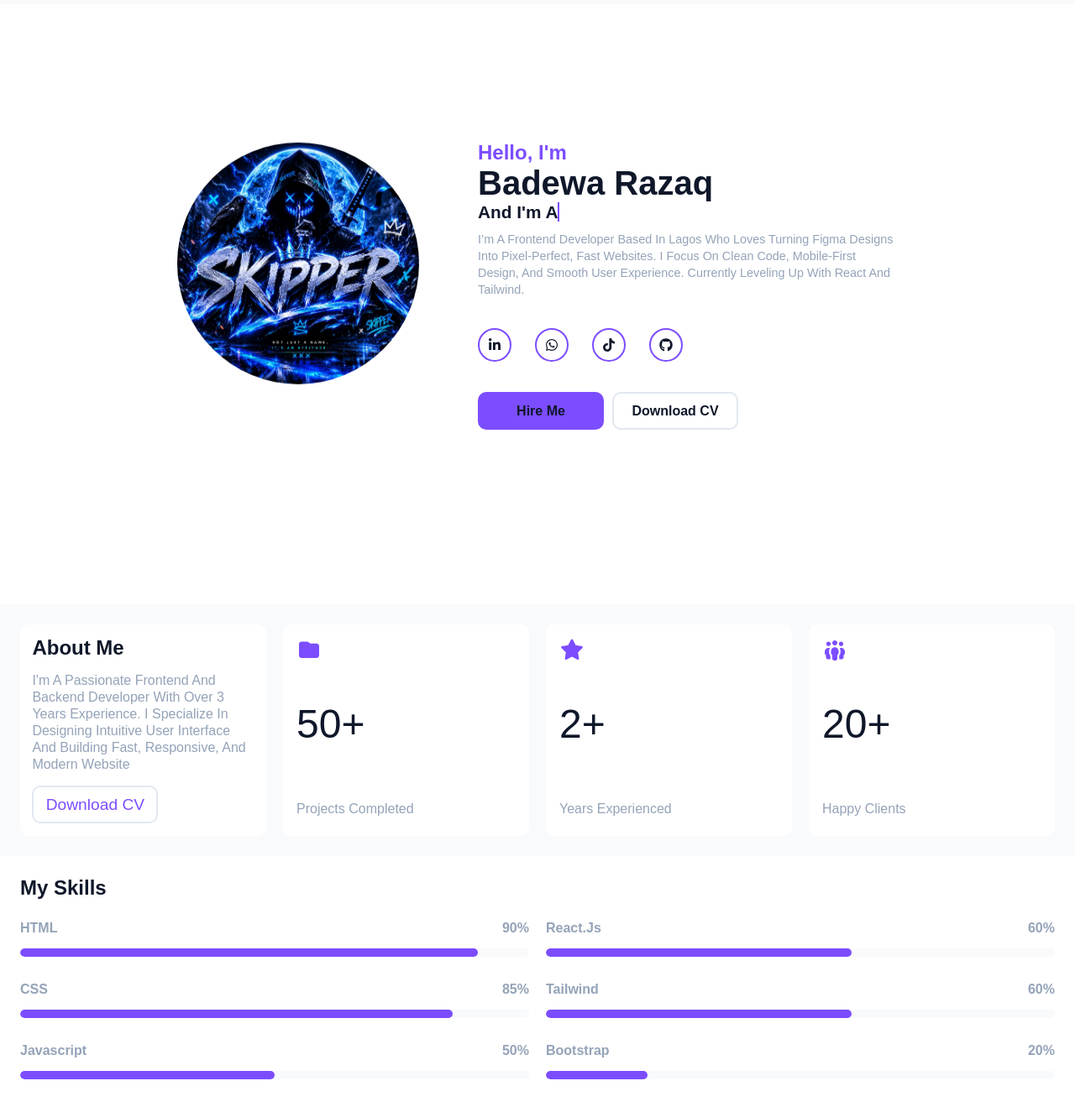
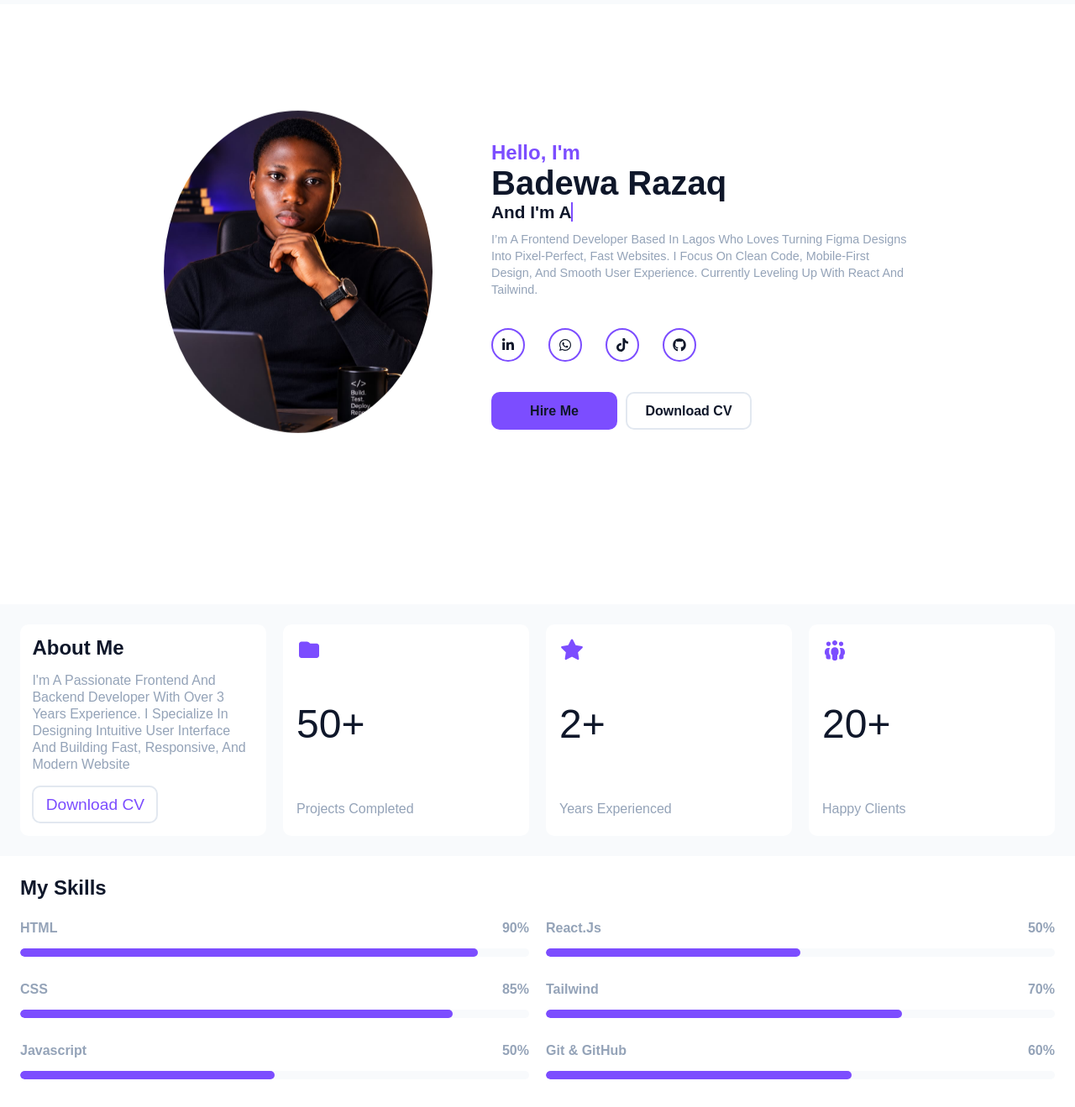
Before and after one commit to harrydev-pro/my-portfolio, a plain HTML site: page index.html in a window 1280 px wide. Shown: the part 80-1399 px from the top of the page at 84% size. Drawn offline with Linux system fonts and the light colour scheme.

Commit message:
updated the style

```diff
--- a/index.html
+++ b/index.html
@@ -95,7 +95,7 @@
         <div>
           <img
             class="home-img"
-            src="./images/skipper.jpeg"
+            src="./images/real face.jpeg"
             alt="skipper image"
           />
         </div>
@@ -257,28 +257,28 @@
             <div class="skill">
               <div class="skill-info">
                 <span>react.js</span>
-                <span>60%</span>
+                <span>50%</span>
               </div>
               <div class="progress-bar">
-                <div class="progress" data-width="60%"></div>
+                <div class="progress" data-width="50%"></div>
               </div>
             </div>
             <div class="skill">
               <div class="skill-info">
                 <span>tailwind</span>
+                <span>70%</span>
+              </div>
+              <div class="progress-bar">
+                <div class="progress" data-width="70%"></div>
+              </div>
+            </div>
+            <div class="skill">
+              <div class="skill-info">
+                <span>Git & GitHub</span>
                 <span>60%</span>
               </div>
               <div class="progress-bar">
                 <div class="progress" data-width="60%"></div>
-              </div>
-            </div>
-            <div class="skill">
-              <div class="skill-info">
-                <span>bootstrap</span>
-                <span>20%</span>
-              </div>
-              <div class="progress-bar">
-                <div class="progress" data-width="20%"></div>
               </div>
             </div>
           </div>
--- a/style.css
+++ b/style.css
@@ -121,6 +121,7 @@
   max-height: 0;
   overflow: hidden;
   background: var(--surface);
+  padding: 0 1rem;
 }
 .slide-down.active {
   max-height: 300px;
@@ -147,6 +148,13 @@
   width: 100%;
   text-align: center;
 }
+.slide-down li{
+  padding-bottom: 0.7rem;
+  border-bottom: 1px groove;
+}
+.slide-down li:last-child{
+  border-bottom: none;
+}
 
 /* home section */
 
@@ -166,7 +174,7 @@
   border-radius: 50%;
   animation: floatImage 4s ease-in-out infinite;
   transition: 0.4s ease;
-  margin-top: 30px;
+  margin-top: 50px;
 }
 @keyframes floatImage {
   0% {
@@ -499,6 +507,7 @@
    font-size: 4rem;
    font-weight: 500;
    text-align: center;
+   text-transform: capitalize;
   }
   .contact-section p{
     text-align: center;
@@ -557,18 +566,22 @@
   }
   footer{
     display: flex;
-    justify-content: space-between;
+    justify-content: center;
+    flex-direction: column;
     align-items: center;
    width: 100%;
 background: var(--surface);
   margin-top: 15px;
   box-sizing: border-box;
   padding: 2rem;
+  gap: 20px;
+
 
   }
   footer h2{
     color: var(--text-primary);
     font-size: 1.5rem;
+    text-transform: capitalize;
 
   }
   .footer-icon{
@@ -588,8 +601,8 @@
   display: inline-flex;
    justify-content: center;
    align-items: center;
-  width: 35px;
-  height: 35px;
+  width: 40px;
+  height: 40px;
   border-radius: 50%;
   border: 2px solid var(--primary);
   margin: 1rem 0.5rem 1rem 0;
@@ -623,6 +636,13 @@
 
 /* tablet */
 @media screen and (min-width: 769px) {
+  .home-img {
+  width: 20rem;
+  border-radius: 50%;
+  animation: floatImage 4s ease-in-out infinite;
+  transition: 0.4s ease;
+  margin-top: 50px;
+}
   .btn {
     flex-direction: row;
     gap: 10px;
@@ -703,7 +723,7 @@
     background-color: var(--text-muted);
   }
   footer{
-    display: flex;
+    flex-direction: row;
     justify-content: space-between;
     align-items: center;
    width: 100%;
```
Also changed, not shown: images/real face.jpeg (added).
